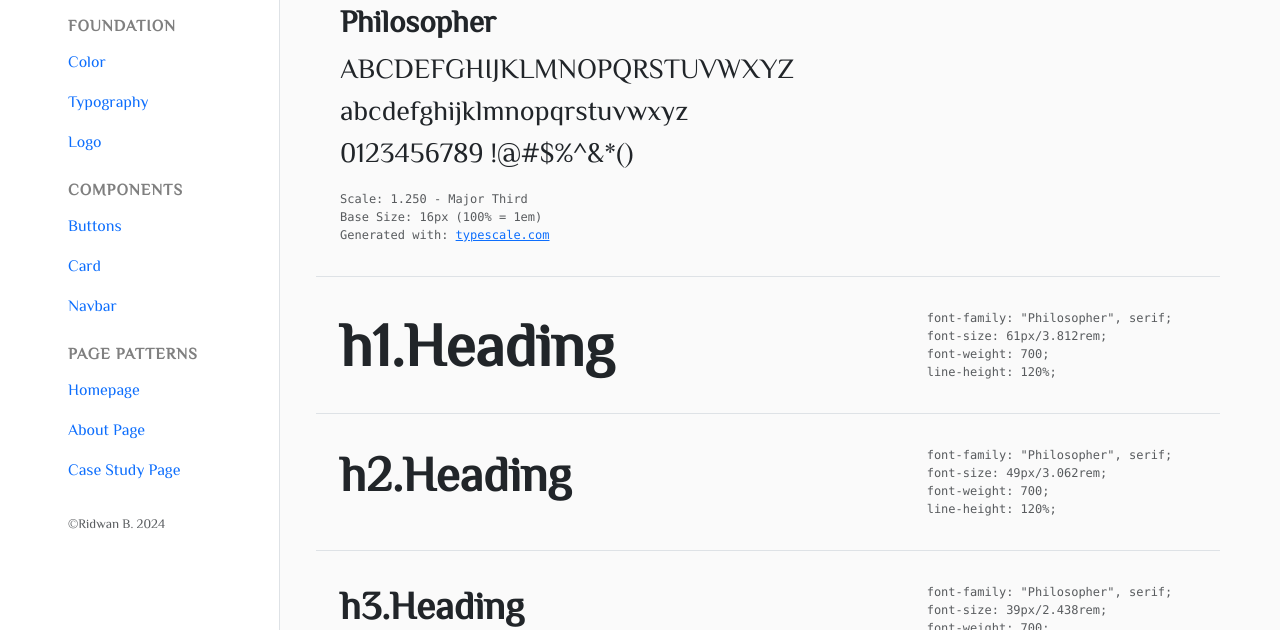
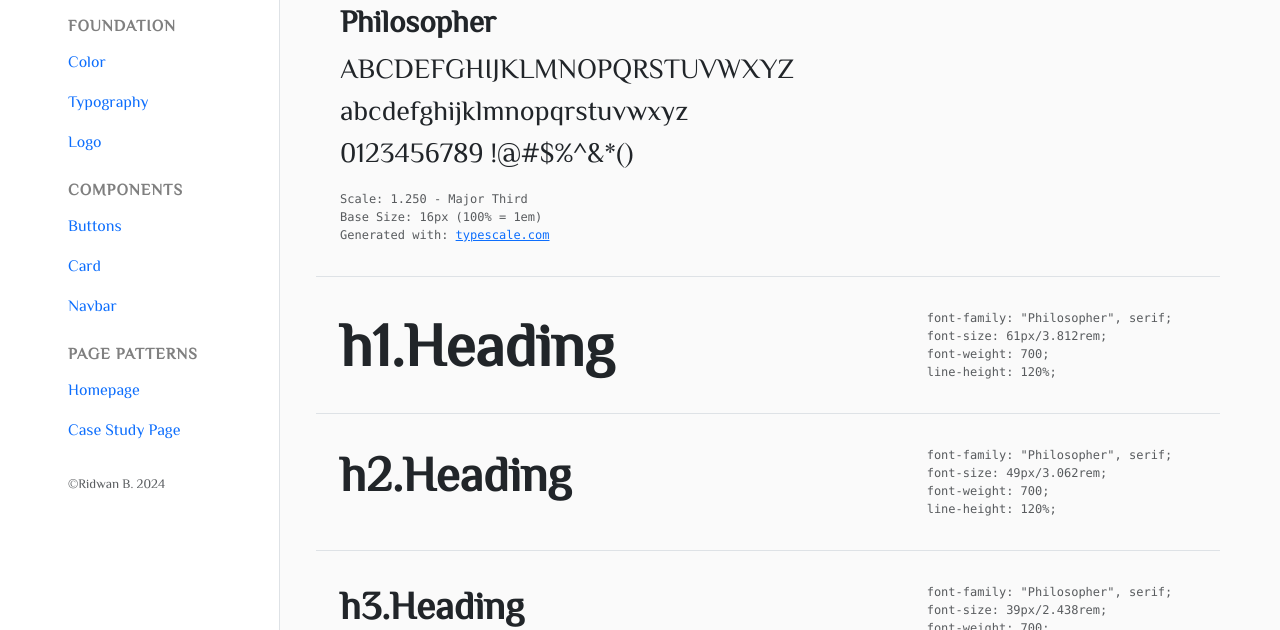
Before and after one commit to rbadejo/designphase, a plain HTML site: page foundation/type.html in a window 1280 px wide. Shown: the part 170-800 px from the top of the page. Drawn offline with nearby package versions, Linux system fonts and the light colour scheme; a script that the page names is missing.

Commit message:
Update type.html

```diff
--- a/foundation/type.html
+++ b/foundation/type.html
@@ -92,11 +92,7 @@
           <li class="nav-item">
             <a class="nav-link" href="patterns/page1.html">Homepage</a>
           </li>
-          <li class="nav-item">
-            <a class="nav-link" href="patterns/page2.html"
-              >About Page</a
-            >
-          </li>
+
           <li class="nav-item">
             <a class="nav-link" href="patterns/page3.html"
               >Case Study Page</a
```
